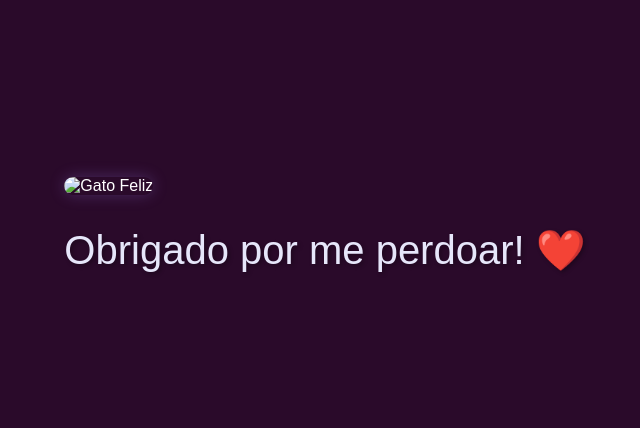
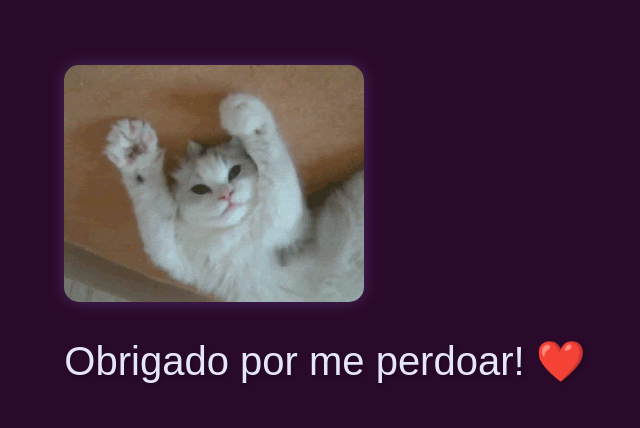
Before and after one commit to gabrielpetrone27-afk/cat-sad, a plain HTML site: page index2.html in a window 1280 px wide. Shown: the part 155-583 px from the top of the page, without its empty margins (315-955 px from the left). Drawn offline with Linux system fonts and the light colour scheme; the site is published under a folder, as on GitHub Pages, so addresses that start at the root find nothing.

Commit message:
Update index2.html

```diff
--- a/index2.html
+++ b/index2.html
@@ -8,7 +8,7 @@
 </head>
 <body>
     <div class="thankyou-screen">
-        <img src="/Cats Happy Cat GIF.gif" alt="Gato Feliz" id="happyImage">
+        <img src="Cats Happy Cat GIF.gif" alt="Gato Feliz" id="happyImage">
         <p class="thank-you-message">Obrigado por me perdoar! ❤️</p>
     </div>
 </body>
```
